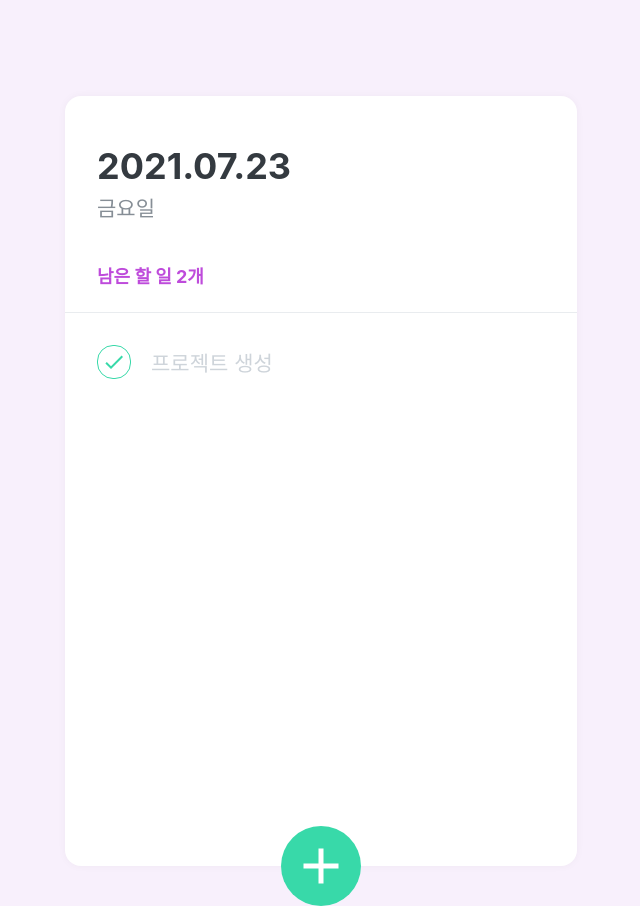
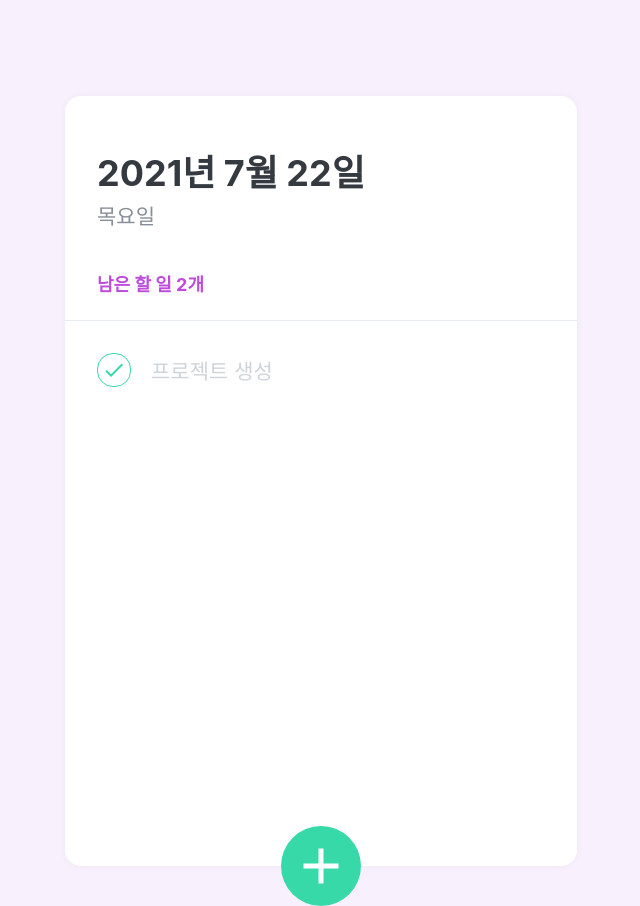
Before and after one commit to witch-factory/modern-react, a React (Create React App) app: page / in a window 1280 px wide. Shown: the whole page, without its empty margins (319-959 px from the left). Built offline with nearby package versions, Linux system fonts and the light colour scheme.

Commit message:
todoList 헤더 완성

```diff
--- a/src/App.js
+++ b/src/App.js
@@ -4,6 +4,7 @@ import TodoTemplate from "./components/TodoTemplate.js";
 import TodoListHeader from "./components/TodoListHeader";
 import TodoList from "./components/TodoList";
 import TodoListAdd from "./components/TodoListAdd";
+import {TodoProvider} from "./TodoContext";
 
 const GlobalStyle=createGlobalStyle`
   body{
@@ -13,14 +14,14 @@ const GlobalStyle=createGlobalStyle`
 
 function App(){
   return (
-    <>
+    <TodoProvider>
       <GlobalStyle />
       <TodoTemplate>
         <TodoListHeader/>
         <TodoList/>
         <TodoListAdd />
       </TodoTemplate>
-    </>
+    </TodoProvider>
   )
 }
 
--- a/src/TodoContext.js
+++ b/src/TodoContext.js
@@ -4,7 +4,7 @@ const initialTodos=[
   {
     id:1,
     text:'프로젝트 생성',
-    done:true
+    done:false
   },
   {
     id:2,
@@ -14,7 +14,7 @@ const initialTodos=[
   {
     id:3,
     text:'context 관리',
-    done:true
+    done:false
   },
   {
     id:4,
--- a/src/components/TodoListHeader.js
+++ b/src/components/TodoListHeader.js
@@ -1,5 +1,6 @@
 import React from 'react';
 import styled from "styled-components";
+import {useTodoState} from "../TodoContext";
 
 const TodoListHeaderBlock=styled.div`
   padding:48px 32px 24px 32px;
@@ -26,11 +27,21 @@ const TodoListHeaderBlock=styled.div`
 `
 
 const TodoListHeader=()=>{
+  const todos=useTodoState();
+  const leftTasks=todos.filter(todo=>!todo.done);
+  const today=new Date();
+  const dateStr=today.toLocaleDateString('ko-KR',{
+    year:'numeric',
+    month:'long',
+    day:'numeric'
+  });
+  const dayName=today.toLocaleDateString('ko-KR', {weekday:`long`});
+
   return (
     <TodoListHeaderBlock>
-      <h1>2021.07.23</h1>
-      <div className="day">금요일</div>
-      <div className="tasks-left">남은 할 일 2개</div>
+      <h1>{dateStr}</h1>
+      <div className="day">{dayName}</div>
+      <div className="tasks-left">남은 할 일 {leftTasks.length}개</div>
     </TodoListHeaderBlock>
   )
 }
```
